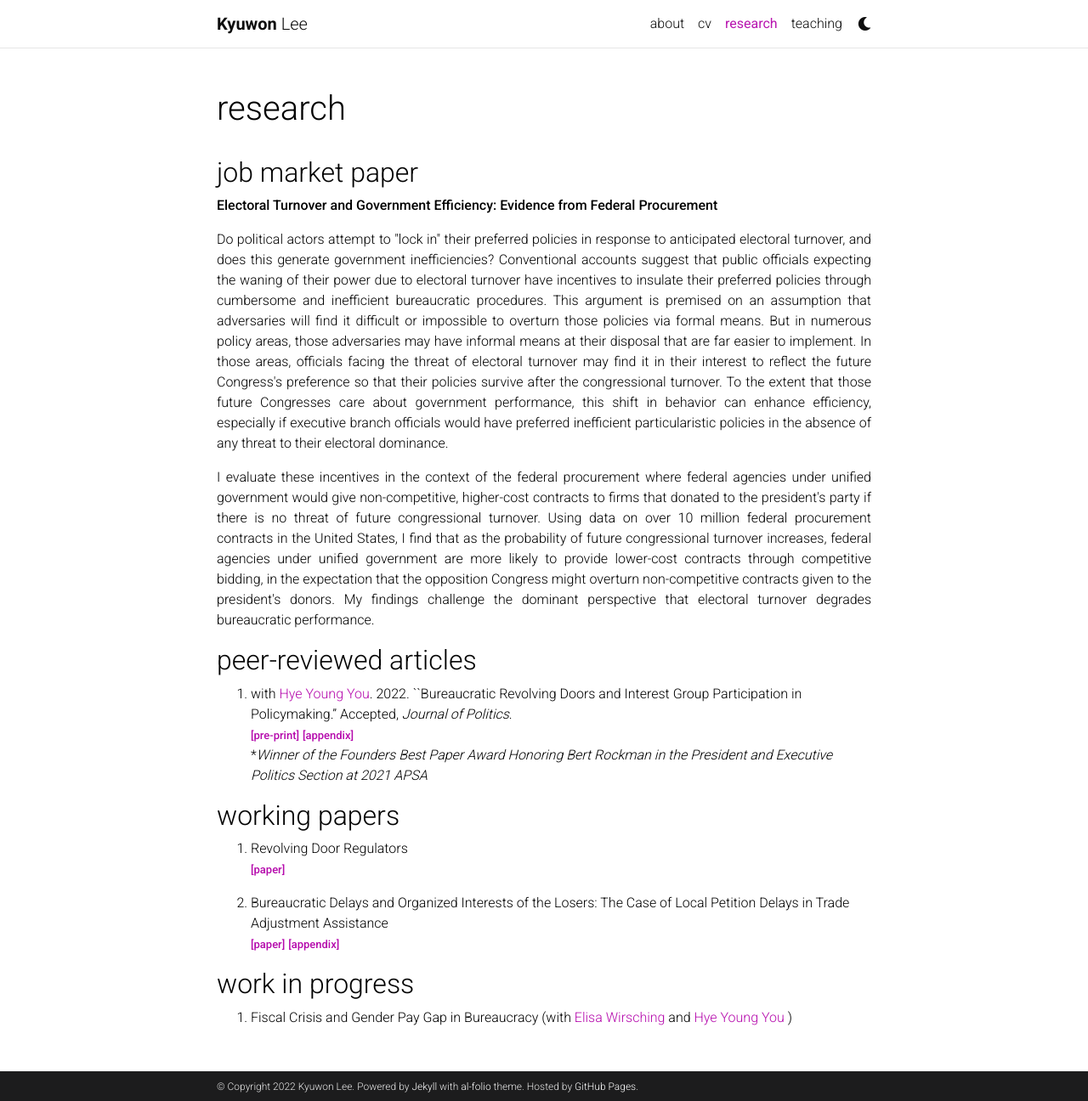
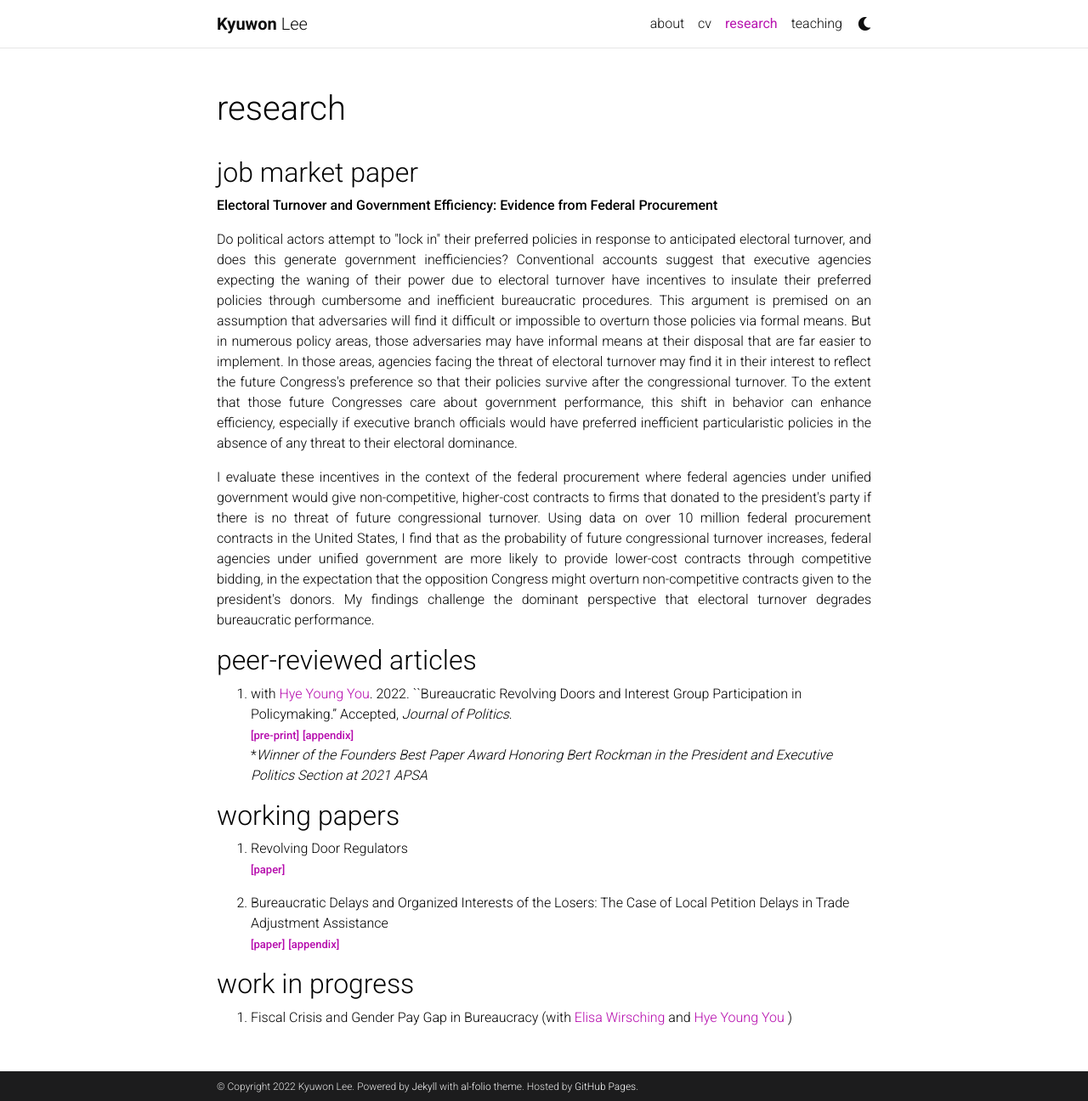
Before and after one commit to kyuwon-lee/kyuwon-lee.github.io, a Jekyll site: the page built from _pages/Research.md, in a window 1280 px wide and 1296 px high. Shown: the whole window at 85% size. Built offline with Jekyll 4.4.1, drawn with Linux system fonts in a browser that asks for light colours; comment, search, counter and statistics services are not loaded; a style sheet for code colours, icons or effects is not loaded.

Commit message:
Update Research.md

```diff
--- a/_pages/Research.md
+++ b/_pages/Research.md
@@ -9,7 +9,7 @@ nav: true
 **Electoral Turnover and Government Efficiency: Evidence from Federal Procurement**
 
 <p style="text-align: justify;"><font size="3">
-Do political actors attempt to "lock in" their preferred policies in response to anticipated electoral turnover, and does this generate government inefficiencies? Conventional accounts suggest that public officials expecting the waning of their power due to electoral turnover have incentives to insulate their preferred policies through cumbersome and inefficient bureaucratic procedures. This argument is premised on an assumption that adversaries will find it difficult or impossible to overturn those policies via formal means. But in numerous policy areas, those adversaries may have informal means at their disposal that are far easier to implement. In those areas, officials facing the threat of electoral turnover may find it in their interest to reflect the future Congress's preference so that their policies survive after the congressional turnover. To the extent that those future Congresses care about government performance, this shift in behavior can enhance efficiency, especially if executive branch officials would have preferred inefficient particularistic policies in the absence of any threat to their electoral dominance.</font></p>
+Do political actors attempt to "lock in" their preferred policies in response to anticipated electoral turnover, and does this generate government inefficiencies? Conventional accounts suggest that executive agencies expecting the waning of their power due to electoral turnover have incentives to insulate their preferred policies through cumbersome and inefficient bureaucratic procedures. This argument is premised on an assumption that adversaries will find it difficult or impossible to overturn those policies via formal means. But in numerous policy areas, those adversaries may have informal means at their disposal that are far easier to implement. In those areas, agencies facing the threat of electoral turnover may find it in their interest to reflect the future Congress's preference so that their policies survive after the congressional turnover. To the extent that those future Congresses care about government performance, this shift in behavior can enhance efficiency, especially if executive branch officials would have preferred inefficient particularistic policies in the absence of any threat to their electoral dominance.</font></p>
 
 <p style="text-align: justify;"><font size="3">
  I evaluate these incentives in the context of the federal procurement where federal agencies under unified government would give non-competitive, higher-cost contracts to firms that donated to the president's party if there is no threat of future congressional turnover. Using data on over 10 million federal procurement contracts in the United States, I find that as the probability of future congressional turnover increases, federal agencies under unified government are more likely to provide lower-cost contracts through competitive bidding, in the expectation that the opposition Congress might overturn non-competitive contracts given to the president's donors. My findings challenge the dominant perspective that electoral turnover degrades bureaucratic performance.</font></p>
```
